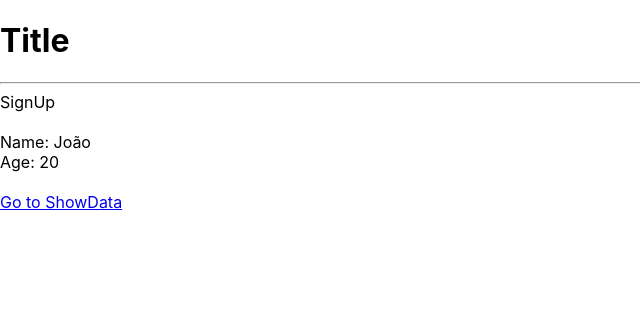
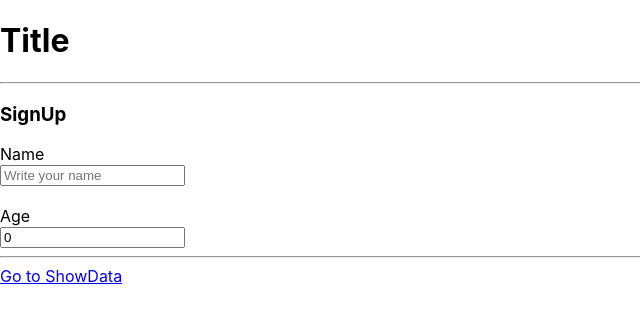
Before and after one commit to jonascavalcante/context-api, a React (Create React App) app: page / in a window 1280 px wide. Shown: the top 322 px of the page, without its empty margins (0-640 px from the left). Built offline with nearby package versions, Linux system fonts and the light colour scheme.

Commit message:
feat: context and reducers with inputs

```diff
--- a/src/pages/ShowData.tsx
+++ b/src/pages/ShowData.tsx
@@ -5,29 +5,18 @@ import { Context } from "../contexts/Context";
 
 const ShowData = () => {
 
-  const { state, dispatch } = useContext(Context);
-
-  const handleNameChange = () => {
-    dispatch({
-      type: 'CHANGE_NAME',
-      payload: {
-        name: 'Pedro',
-      }
-    })
-  }
+  const { state } = useContext(Context);
 
   return (
     <div>
-      ShowData
-      <br />
-      <button onClick={handleNameChange}>Change name to Pedro</button>
-      <br />
-      <br />
+      <h3>ShowData</h3>
+
       Name: {state.user.name}
       <br />
       Age: {state.user.age}
-      <br />
-      <br />
+
+      <hr />
+
       <Link to='/'>Go to SignUp</Link>
     </div>
   );
--- a/src/pages/SignUp.tsx
+++ b/src/pages/SignUp.tsx
@@ -1,4 +1,4 @@
-import { useContext } from "react";
+import React, { useContext } from "react";
 import { Link } from "react-router-dom";
 
 import { Context } from "../contexts/Context";
@@ -7,18 +7,58 @@ const SignUp = () => {
 
   const { state, dispatch } = useContext(Context);
 
-  return(
+  const handleNameChange = (e: React.ChangeEvent<HTMLInputElement>) => {
+    dispatch({
+      type: 'CHANGE_NAME',
+      payload: {
+        name: e.target.value
+      }
+    })
+  }
+
+  const handleAgeChange = (e: React.ChangeEvent<HTMLInputElement>) => {
+    dispatch({
+      type: 'CHANGE_AGE',
+      payload: {
+        age: e.target.value
+      }
+    })
+  }
+
+  return (
     <div>
-      SignUp
-      <br />
-      <br />
-      Name: {state.user.name}
-      <br />
-      Age: {state.user.age}
-      <br />
-      <br />
+      <h3>SignUp</h3>
+
+      <div>
+        <label>
+          Name
+          <br />
+          <input
+            type="text"
+            placeholder="Write your name"
+            value={state.user.name}
+            onChange={handleNameChange}
+          />
+        </label>
+
+        <br /><br />
+
+        <label>
+          Age
+          <br />
+          <input
+            type="number"
+            placeholder="Write you age"
+            value={state.user.age}
+            onChange={handleAgeChange}
+          />
+        </label>
+      </div>
+
+      <hr />
+
       <Link to='/showData'>Go to ShowData</Link>
-      </div>
+    </div>
   );
 }
 
--- a/src/reducers/userReducer.tsx
+++ b/src/reducers/userReducer.tsx
@@ -6,8 +6,8 @@ export type UserType = {
 }
 
 export const userInitialState: UserType = {
-  name: 'João',
-  age: 20,
+  name: '',
+  age: 0,
 }
 
 export const UserReducer = (state: UserType, action: ReducerActionType) => {
```
